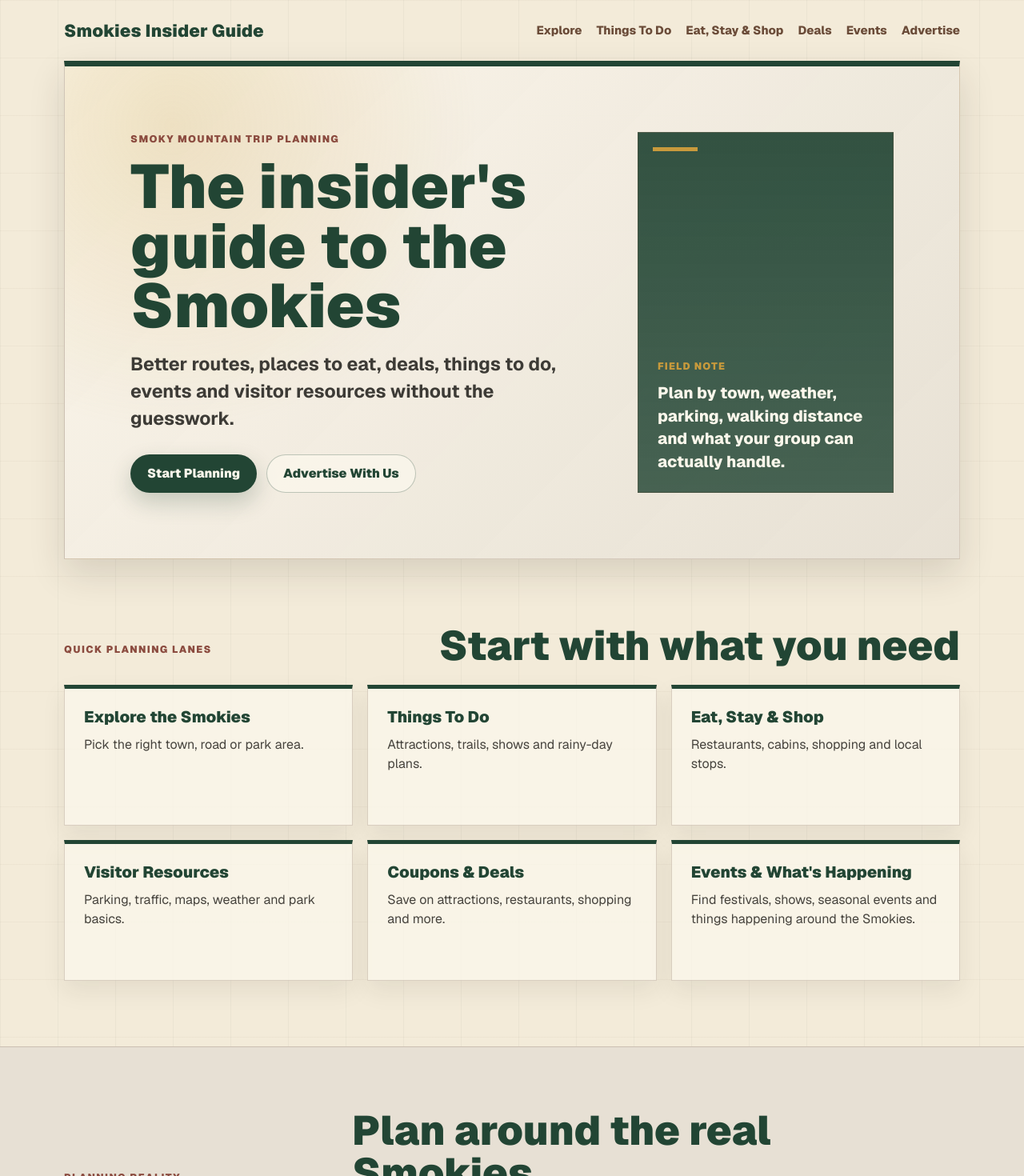
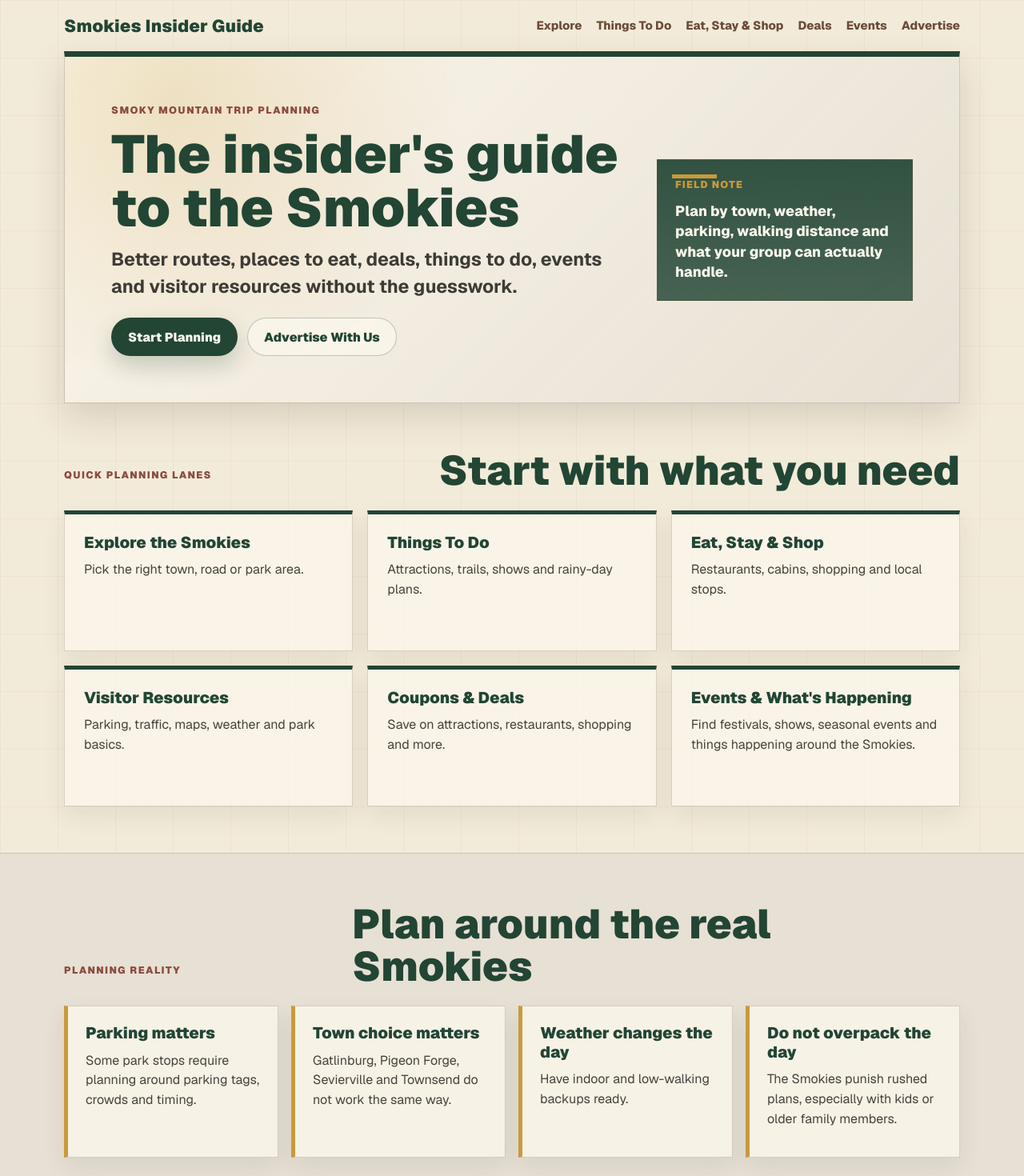
Before and after one commit to masondtorres/smokies-insider-guide, a Next.js app: page / in a window 1280 px wide. Shown: the top 1470 px of the page at 80% size. Built offline with nearby package versions, Linux system fonts and the light colour scheme.

Commit message:
Tighten Smokies homepage hero

```diff
--- a/src/app/globals.css
+++ b/src/app/globals.css
@@ -69,7 +69,7 @@ a {
   align-items: center;
   justify-content: space-between;
   gap: 24px;
-  padding: 22px 0;
+  padding: 16px 0;
 }
 
 .wordmark {
@@ -103,10 +103,9 @@ a {
 .hero-section {
   display: grid;
   grid-template-columns: minmax(0, 1fr) 320px;
-  gap: clamp(24px, 4vw, 56px);
+  gap: clamp(24px, 3vw, 40px);
   align-items: center;
-  min-height: 520px;
-  padding: clamp(44px, 7vw, 82px);
+  padding: clamp(34px, 5vw, 58px);
   border: 1px solid var(--line);
   border-top: 7px solid var(--forest);
   background:
@@ -137,17 +136,17 @@ p {
 
 h1 {
   max-width: 760px;
-  margin-bottom: 18px;
+  margin-bottom: 14px;
   color: var(--forest);
-  font-size: clamp(3rem, 6vw, 5.9rem);
+  font-size: clamp(2.75rem, 5.2vw, 4.85rem);
   font-weight: 950;
   letter-spacing: 0;
-  line-height: 0.97;
+  line-height: 1;
 }
 
 .hero-subhead {
   max-width: 690px;
-  margin-bottom: 28px;
+  margin-bottom: 22px;
   color: #3d3b36;
   font-size: clamp(1.12rem, 1.8vw, 1.45rem);
   font-weight: 650;
@@ -206,17 +205,16 @@ h1 {
 
 .field-note {
   position: relative;
-  align-self: stretch;
+  align-self: center;
   display: flex;
   flex-direction: column;
   justify-content: flex-end;
-  min-height: 300px;
   border: 1px solid rgba(106, 75, 56, 0.28);
   background:
     linear-gradient(180deg, rgba(34, 69, 52, 0.92), rgba(34, 69, 52, 0.82)),
     repeating-linear-gradient(0deg, transparent 0 30px, rgba(243, 235, 217, 0.12) 30px 31px);
   color: var(--paper);
-  padding: 24px;
+  padding: 22px;
 }
 
 .field-note::before {
@@ -240,13 +238,13 @@ h1 {
 
 .field-note p {
   margin-bottom: 0;
-  font-size: 1.25rem;
+  font-size: 1.12rem;
   font-weight: 760;
   line-height: 1.42;
 }
 
 .section-block {
-  padding: clamp(54px, 7vw, 82px) 0 0;
+  padding: clamp(38px, 5vw, 58px) 0 0;
 }
 
 .section-heading {
@@ -318,8 +316,8 @@ h1 {
 .reality-section {
   width: 100%;
   max-width: none;
-  margin-top: clamp(54px, 7vw, 82px);
-  padding: clamp(54px, 7vw, 78px) max(20px, calc((100vw - 1120px) / 2));
+  margin-top: clamp(38px, 5vw, 58px);
+  padding: clamp(42px, 5vw, 62px) max(20px, calc((100vw - 1120px) / 2));
   background: var(--stone);
   border-block: 1px solid var(--line);
 }
@@ -453,7 +451,7 @@ h1 {
   }
 
   .field-note {
-    min-height: 220px;
+    align-self: stretch;
   }
 
   .planning-grid,
@@ -516,7 +514,6 @@ h1 {
   }
 
   .field-note {
-    min-height: 190px;
     padding: 22px;
   }
 
```
